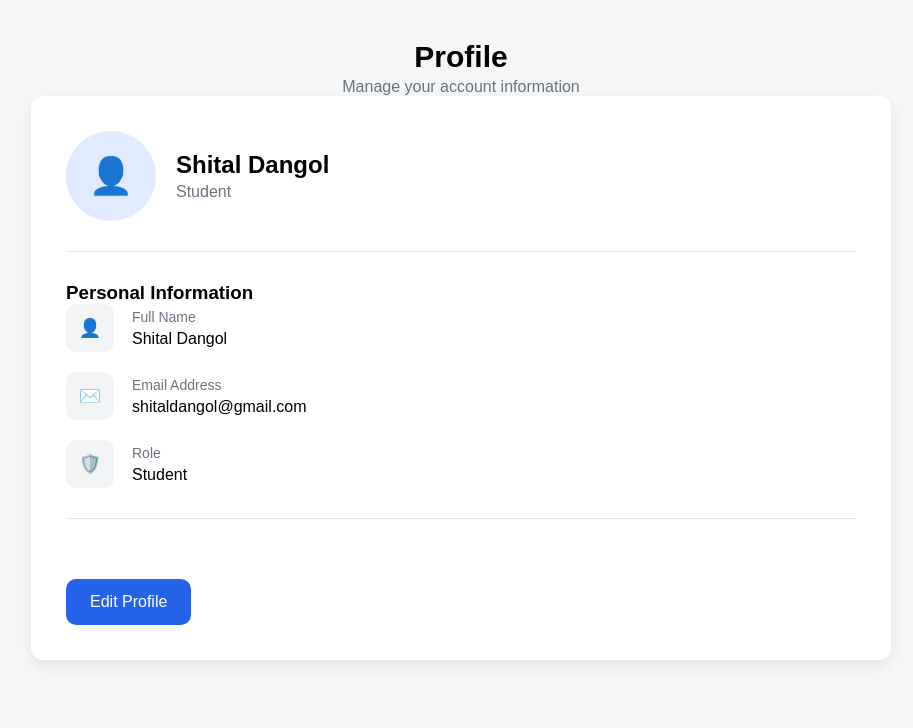
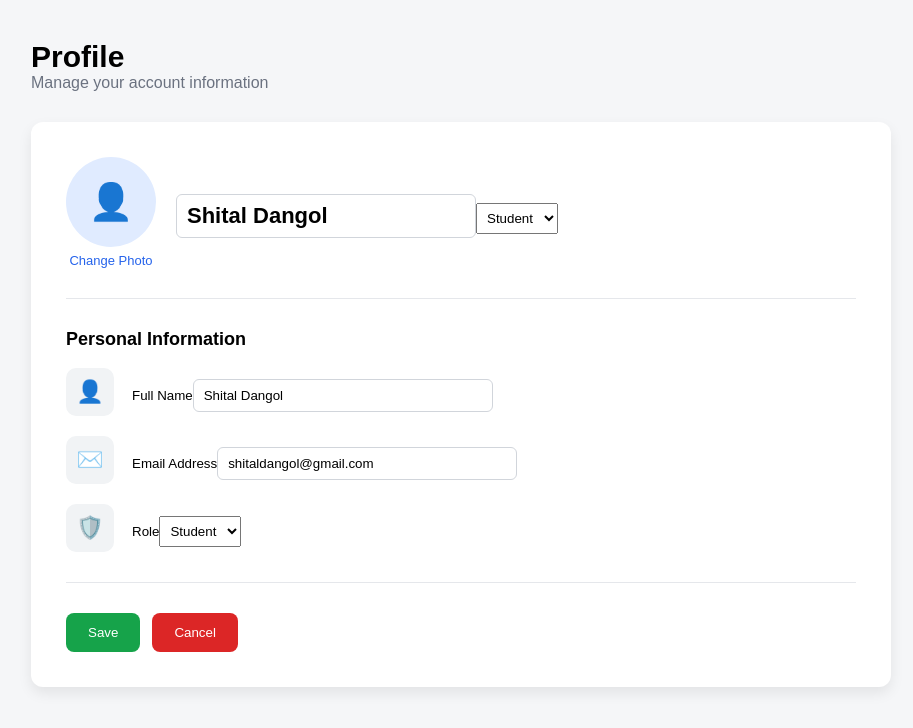
Before and after one commit to shital360/StuTack_Frontend, a React (Vite) app: page /profile in a window 1280 px wide. Both pictures are taken after a click on the button "Edit Profile". Shown: the top 728 px of the page, without its empty margins (179-1092 px from the left). Built offline with nearby package versions, Linux system fonts and the light colour scheme.

Commit message:
update profile

```diff
--- a/src/Components/Pages/Profile.jsx
+++ b/src/Components/Pages/Profile.jsx
@@ -1,56 +1,184 @@
-import React from "react";
-import "../Style/profile.css";
+import React, { useState } from "react";
+import "../Style/Profile.css";
 
 const Profile = () => {
+  const [isEditing, setIsEditing] = useState(false);
+
+  const [profile, setProfile] = useState({
+    name: "Shital Dangol",
+    email: "shitaldangol@gmail.com",
+    role: "Student",
+  });
+
+  // 🔥 IMPORTANT STATES
+  const [avatar, setAvatar] = useState(null);       // saved image
+  const [tempAvatar, setTempAvatar] = useState(null); // editing image
+
+  const handleChange = (e) => {
+    setProfile({ ...profile, [e.target.name]: e.target.value });
+  };
+
+  // image preview only
+  const handleImageChange = (e) => {
+    const file = e.target.files[0];
+    if (file) {
+      const reader = new FileReader();
+      reader.onload = () => setTempAvatar(reader.result);
+      reader.readAsDataURL(file);
+    }
+  };
+
+  const handleEdit = () => {
+    setTempAvatar(avatar); // sync old image
+    setIsEditing(true);
+  };
+
+  const handleSave = () => {
+    setAvatar(tempAvatar); // ✅ save image
+    setIsEditing(false);
+  };
+
+  const handleCancel = () => {
+    setTempAvatar(avatar); // ❌ revert image
+    setIsEditing(false);
+  };
+
+  const displayImage = isEditing ? tempAvatar || avatar : avatar;
+
   return (
     <div className="profile-wrapper">
+      <div className="header">
         <h1 className="title">Profile</h1>
         <p className="subtitle">Manage your account information</p>
+      </div>
 
       <div className="profile-card">
-        {/* Top */}
         <div className="top-section">
+
+          {/* ===== Avatar ===== */}
+          <div className="avatar-container">
+            <label className="avatar-label">
+              {displayImage ? (
+                <img src={displayImage} alt="avatar" className="avatar-img" />
+              ) : (
                 <div className="avatar">👤</div>
+              )}
+
+              {isEditing && (
+                <input
+                  type="file"
+                  accept="image/*"
+                  onChange={handleImageChange}
+                  className="file-input"
+                />
+              )}
+            </label>
+
+            {isEditing && <span className="change-text">Change Photo</span>}
+          </div>
+
           <div>
-            <h2>Shital Dangol</h2>
-            <p className="role">Student</p>
+            {isEditing ? (
+              <input
+                className="input name-input"
+                name="name"
+                value={profile.name}
+                onChange={handleChange}
+              />
+            ) : (
+              <h2 className="name">{profile.name}</h2>
+            )}
+
+            {isEditing ? (
+              <select
+                name="role"
+                value={profile.role}
+                onChange={handleChange}
+                className="role-select"
+              >
+                <option value="Student">Student</option>
+                <option value="Teacher">Teacher</option>
+              </select>
+            ) : (
+              <p className="role">{profile.role}</p>
+            )}
           </div>
         </div>
 
         <hr />
 
-        {/* Personal Info */}
-        <h3>Personal Information</h3>
+        <h3 className="section-title">Personal Information</h3>
 
-        <div className="info">
         <div className="info-row">
-            <span className="icon">👤</span>
+          <div className="icon">👤</div>
           <div>
             <small>Full Name</small>
-              <p>Shital Dangol</p>
+            {isEditing ? (
+              <input
+                className="input"
+                name="name"
+                value={profile.name}
+                onChange={handleChange}
+              />
+            ) : (
+              <p>{profile.name}</p>
+            )}
           </div>
         </div>
 
         <div className="info-row">
-            <span className="icon">✉️</span>
+          <div className="icon">✉️</div>
           <div>
             <small>Email Address</small>
-              <p>shitaldangol@gmail.com</p>
+            {isEditing ? (
+              <input
+                className="input"
+                name="email"
+                value={profile.email}
+                onChange={handleChange}
+              />
+            ) : (
+              <p>{profile.email}</p>
+            )}
           </div>
         </div>
 
         <div className="info-row">
-            <span className="icon">🛡️</span>
+          <div className="icon">🛡️</div>
           <div>
             <small>Role</small>
-              <p>Student</p>
-            </div>
+            {isEditing ? (
+              <select
+                name="role"
+                value={profile.role}
+                onChange={handleChange}
+                className="role-select"
+              >
+                <option value="Student">Student</option>
+                <option value="Teacher">Teacher</option>
+              </select>
+            ) : (
+              <p>{profile.role}</p>
+            )}
           </div>
         </div>
 
         <hr />
 
-        <button className="edit-btn">Edit Profile</button>
+        {!isEditing ? (
+          <button className="edit-btn" onClick={handleEdit}>
+            Edit Profile
+          </button>
+        ) : (
+          <div className="btn-group">
+            <button className="save-btn" onClick={handleSave}>
+              Save
+            </button>
+            <button className="cancel-btn" onClick={handleCancel}>
+              Cancel
+            </button>
+          </div>
+        )}
       </div>
     </div>
   );
--- a/src/Components/style/Profile.css
+++ b/src/Components/style/Profile.css
@@ -1,136 +1,192 @@
-/* Page Wrapper */
 .profile-wrapper {
   min-height: 100vh;
   background: #f5f6f8;
   font-family: Arial, sans-serif;
-
   display: flex;
   flex-direction: column;
   align-items: center;
   padding: 40px;
 }
 
-/* Header */
 .header {
-  width: 860px;   /* ⬆ bigger */
+  width: 860px;
   margin-bottom: 30px;
 }
 
 .title {
-  font-size: 30px;   /* ⬆ bigger */
+  font-size: 30px;
   font-weight: bold;
 }
 
 .subtitle {
-  font-size: 16px;   /* ⬆ bigger */
   color: #6b7280;
 }
 
-/* Card */
 .profile-card {
-  background: #ffffff;
-  padding: 35px;     /* ⬆ more space */
+  width: 860px;
+  background: #fff;
+  padding: 35px;
   border-radius: 12px;
-  width: 860px;      /* ⬆ bigger */
   box-shadow: 0 6px 14px rgba(0,0,0,0.08);
 }
 
-/* Top section */
 .top-section {
   display: flex;
+  gap: 20px;
   align-items: center;
-  gap: 20px;
+}
+
+/* Avatar */
+.avatar-container {
+  display: flex;
+  flex-direction: column;
+  align-items: center;
+}
+
+.avatar-label {
+  width: 90px;
+  height: 90px;
+  border-radius: 50%;
+  overflow: hidden;
+  background: #e0ebff;
+  cursor: pointer;
+  display: flex;
+  align-items: center;
+  justify-content: center;
 }
 
 .avatar {
-  width: 90px;      /* ⬆ bigger */
+  width: 90px;
   height: 90px;
-  background: #e0ebff;
   border-radius: 50%;
+  font-size: 36px;
   display: flex;
   align-items: center;
   justify-content: center;
-  font-size: 36px;
 }
 
+.avatar-img {
+  width: 100%;
+  height: 100%;
+  border-radius: 50%;
+  object-fit: cover;
+}
+
+.file-input {
+  display: none;
+}
+
+.change-text {
+  margin-top: 6px;
+  font-size: 13px;
+  color: #2563eb;
+  cursor: pointer;
+}
+
+.change-text:hover {
+  text-decoration: underline;
+}
+
+/* Info */
 .name {
-  font-size: 24px;   /* ⬆ bigger */
+  font-size: 24px;
   font-weight: 600;
 }
 
 .role {
-  font-size: 16px;
   color: #6b7280;
 }
 
-/* Section title */
 .section-title {
   margin: 28px 0 18px;
-  font-size: 18px;   /* ⬆ bigger */
+  font-size: 18px;
   font-weight: 600;
-}
-
-/* Info rows */
-.info {
-  display: flex;
-  flex-direction: column;
-  gap: 20px;         /* ⬆ more spacing */
 }
 
 .info-row {
   display: flex;
+  gap: 18px;
   align-items: center;
-  gap: 18px;
+  margin-bottom: 20px;
 }
 
 .icon {
-  width: 48px;      /* ⬆ bigger */
+  width: 48px;
   height: 48px;
   background: #f1f3f5;
   border-radius: 10px;
   display: flex;
   align-items: center;
   justify-content: center;
-  font-size: 18px;
 }
 
-small {
-  font-size: 14px;
-  color: #6b7280;
+.input {
+  width: 300px;
+  padding: 8px 10px;
+  margin-top: 6px;
+  border-radius: 6px;
+  border: 1px solid #d1d5db;
 }
 
-p {
-  font-size: 16px;  /* ⬆ bigger */
-  margin: 4px 0 0;
+.name-input {
+  font-size: 22px;
+  font-weight: 600;
 }
 
-/* Button */
+.role-select {
+  margin-top: 6px;
+  padding: 6px;
+}
+
+/* Buttons */
 .edit-btn {
   margin-top: 30px;
   background: #2563eb;
   color: white;
+  padding: 14px 24px;
+  border-radius: 10px;
   border: none;
-  padding: 14px 24px;   /* ⬆ bigger */
-  border-radius: 10px;
   cursor: pointer;
-  font-size: 16px;
 }
 
-.edit-btn:hover {
-  background: #1e40af;
+.btn-group {
+  display: flex;
+  gap: 12px;
+  margin-top: 30px;
 }
 
-/* Divider */
+.save-btn {
+  background: #16a34a;
+  color: white;
+  padding: 12px 22px;
+  border-radius: 8px;
+  border: none;
+}
+
+.cancel-btn {
+  background: #dc2626;
+  color: white;
+  padding: 12px 22px;
+  border-radius: 8px;
+  border: none;
+}
+
 hr {
   margin: 30px 0;
-  border: none;
   border-top: 1px solid #e5e7eb;
+  border-left: none;
+  border-right: none;
+  border-bottom: none;
 }
 
-/* Responsive */
 @media (max-width: 900px) {
   .header,
   .profile-card {
     width: 100%;
   }
+
+  .top-section {
+    flex-direction: column;
+    align-items: flex-start;
+  }
 }
```
Lines whose indentation alone changed are shown as unchanged.
